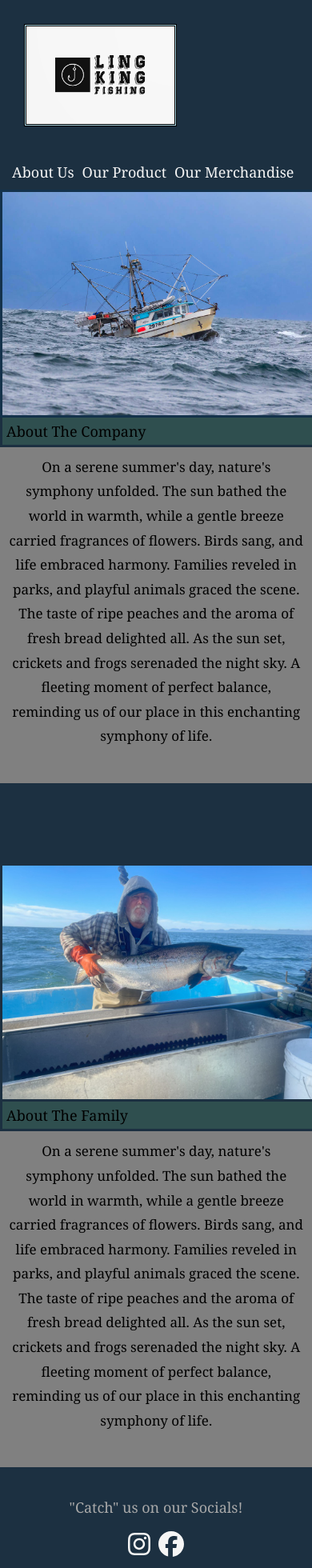
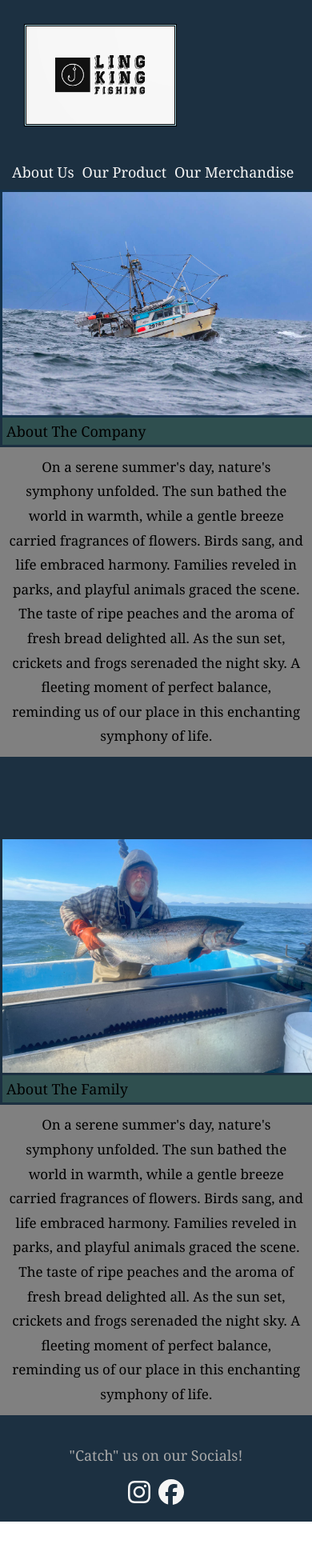
Before and after one commit to PoochMagunder/LingKing, a React (Create React App) app: page / in a window 390 px wide. Shown: the top 1960 px of the page at 80% size. After the commit the page ends 1902 px from the top, so only its background shows below. Built offline with nearby package versions, Linux system fonts and the light colour scheme.

Commit message:
one more touchup for S20

```diff
--- a/src/assets/Homepage.css
+++ b/src/assets/Homepage.css
@@ -139,7 +139,7 @@
         text-align: center;
         margin: 10px;
         width: 95%;
-        height: 400px;
+        height: fit-content;
     }
 
     .boat-image-aside {
@@ -171,7 +171,7 @@
         text-align: center;
         margin: 10px;
         width: 95%;
-        height: 400px;
+        height: fit-content;
 
     }
 }
```
